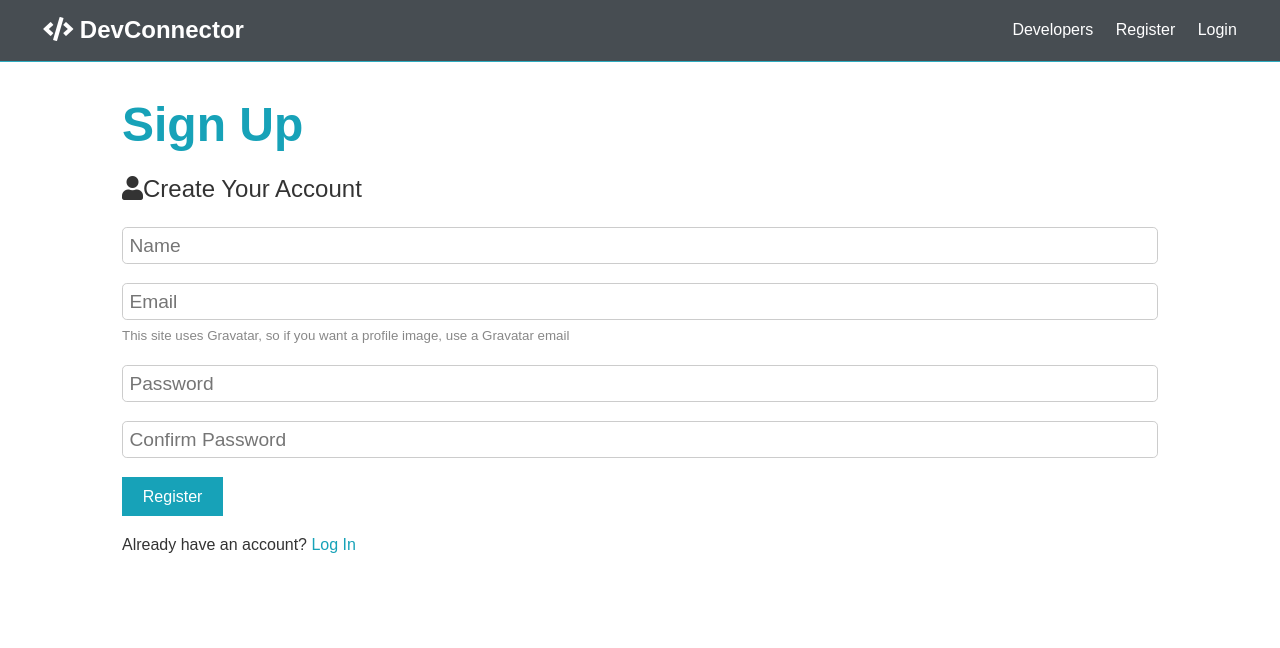
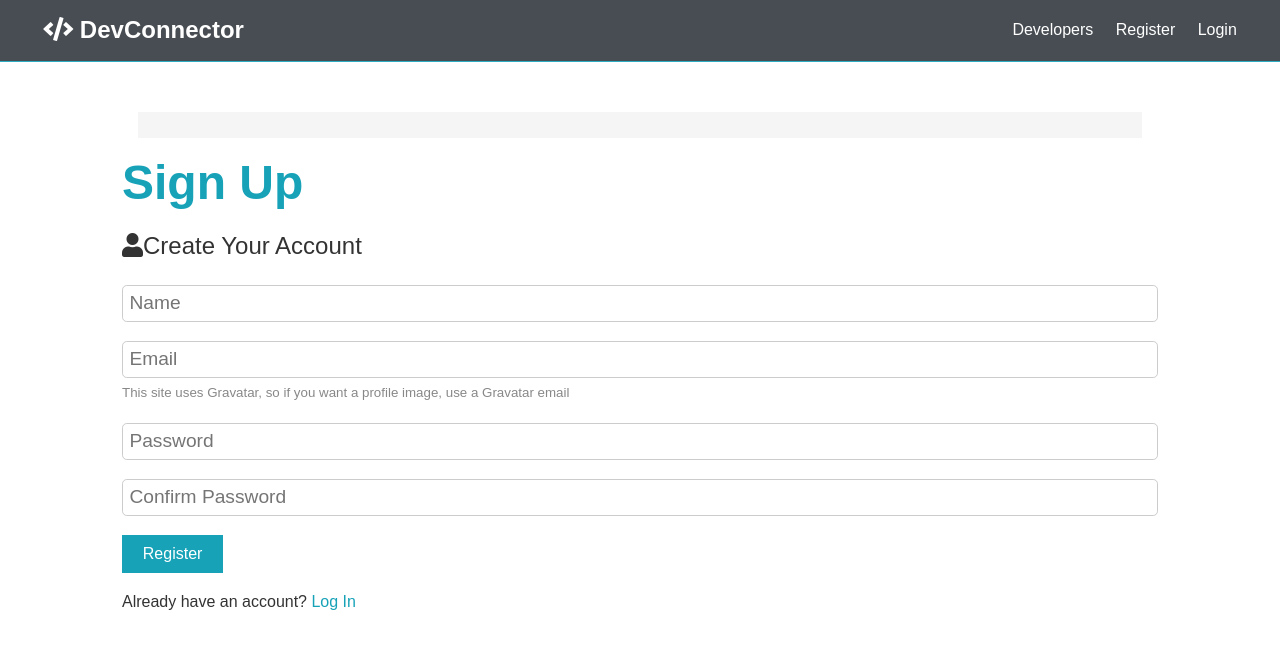
Before and after one commit to Eakz/devcon, a React (Create React App) app in the folder client/: page /register in a window 1280 px wide. Shown: the top 648 px of the page. Built offline with nearby package versions, Linux system fonts and the light colour scheme.

Commit message:
working on alert types. will probably use notify library

```diff
--- a/client/src/App.js
+++ b/client/src/App.js
@@ -5,6 +5,7 @@ import Landing from "./components/layout/Landing";
 import Register from "./components/auth/Register";
 import Login from "./components/auth/Login";
 import Navbar from "./components/layout/Navbar";
+import Alert from "./components/layout/Alert";
 // Redux
 import { Provider } from "react-redux";
 import store from "./store";
@@ -15,6 +16,7 @@ const App = () => (
                 <Navbar />
                 <Route exact path="/" component={Landing} />
                 <section className="container">
+                    <Alert />
                     <Switch>
                         <Route exact path="/register" component={Register} />
                         <Route exact path="/login" component={Login} />
--- a/client/src/actions/alert.js
+++ b/client/src/actions/alert.js
@@ -1,8 +1,8 @@
-import uuid from "uuid";
+import { v4 } from "uuid";
 import { SET_ALERT, CANCEL_ALERT } from "./constants";
 
 export const setAlert = (msg, alertType) => dispatch => {
-    const id = uuid.v4();
+    const id = v4();
     dispatch({
         type: SET_ALERT,
         payload: {
--- a/client/src/components/auth/Register.js
+++ b/client/src/components/auth/Register.js
@@ -1,7 +1,10 @@
 import React, { Fragment, useState } from "react";
+import { connect } from "react-redux";
 import { Link } from "react-router-dom";
+import { setAlert } from "../../actions/alert";
+import PropTypes from "prop-types";
 
-function Register() {
+function Register({ setAlert }) {
     const [formData, setFormData] = useState({
         name: "",
         email: "",
@@ -14,7 +17,8 @@ function Register() {
     const handleSubmit = async e => {
         e.preventDefault();
         if (password !== confpassword) {
-            console.error("Passwords no match");
+            console.log(setAlert);
+            setAlert("Passwords just do not match!", "danger");
         } else {
             console.log("hi");
         }
@@ -46,8 +50,8 @@ function Register() {
                         onChange={handleChange}
                     />
                     <small className="form-text">
-                        This site uses Gravatar, so if you want a profile image,
-                        use a Gravatar email
+                        This site uses Gravatar, so if you want a profile image, use a
+                        Gravatar email
                     </small>
                 </div>
                 <div className="form-group">
@@ -70,11 +74,7 @@ function Register() {
                         onChange={handleChange}
                     />
                 </div>
-                <input
-                    type="submit"
-                    value="Register"
-                    className="btn btn-primary"
-                />
+                <input type="submit" value="Register" className="btn btn-primary" />
             </form>
             <p className="my-1">
                 Already have an account? <Link to="/login">Log In</Link>
@@ -82,5 +82,7 @@ function Register() {
         </Fragment>
     );
 }
-
-export default Register;
+Register.propTypes = {
+    setAlert: PropTypes.func.isRequired,
+};
+export default connect(null, { setAlert })(Register);
--- /dev/null
+++ b/client/src/components/layout/Alert.js
@@ -0,0 +1,28 @@
+import React from "react";
+import PropTypes from "prop-types";
+import { connect } from "react-redux";
+
+const Alert = props => {
+    const alerts = [props.alerts[0].alerts];
+    console.log("ASDASDAS", props.alerts[0].alerts?.id);
+    return (
+        alerts !== null &&
+        alerts?.length > 0 &&
+        alerts?.map(e => (
+            <div key={e?.id} className={`alert alert-${alert.alertType}`}>
+                {e?.msg}
+            </div>
+        ))
+    );
+};
+
+Alert.propTypes = {
+    alertReducer: PropTypes.array.isRequired,
+};
+const mapStateToProps = state => {
+    console.log("STATE IN AL", state);
+    return {
+        alerts: [state.alertReducer],
+    };
+};
+export default connect(mapStateToProps)(Alert);
--- a/client/src/reducers/alert.js
+++ b/client/src/reducers/alert.js
@@ -2,9 +2,12 @@ import { SET_ALERT, CANCEL_ALERT } from "../actions/constants";
 const INITIAL_STATE = [];
 
 export default (state = INITIAL_STATE, { type, payload }) => {
+    console.log("state", state);
+    console.log("type", type);
+    console.log("payload", payload);
     switch (type) {
         case SET_ALERT:
-            return [...state, payload];
+            return { ...state, alerts: payload };
         case CANCEL_ALERT:
             return state.filter(e => e.id !== payload);
         default:
--- a/package.json
+++ b/package.json
@@ -27,7 +27,8 @@
         "redux": "^4.0.5",
         "redux-devtools-extension": "^2.13.8",
         "redux-thunk": "^2.3.0",
-        "request": "^2.88.2"
+        "request": "^2.88.2",
+        "uuid": "^8.3.1"
     },
     "devDependencies": {
         "concurrently": "^5.3.0",
```
Also changed, not shown: 1 other file (tests, documents, lock files or other folders).
